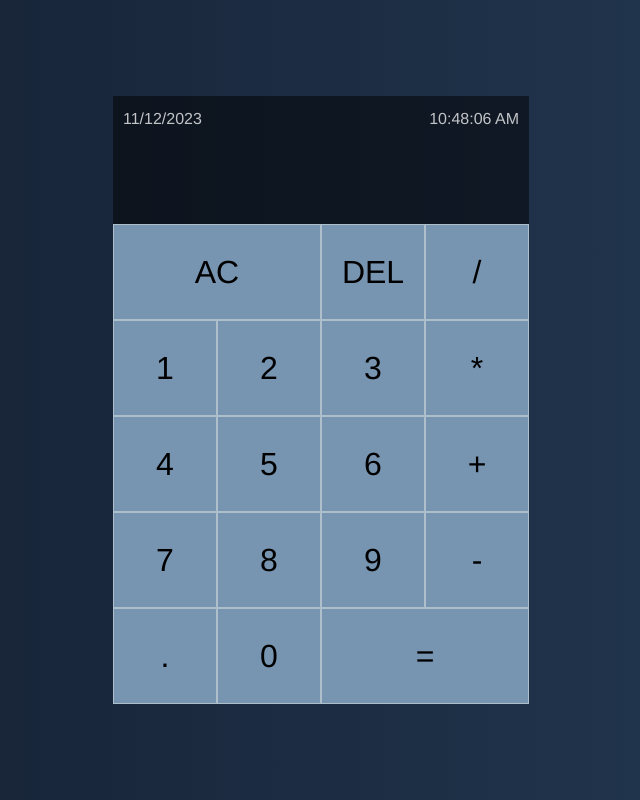
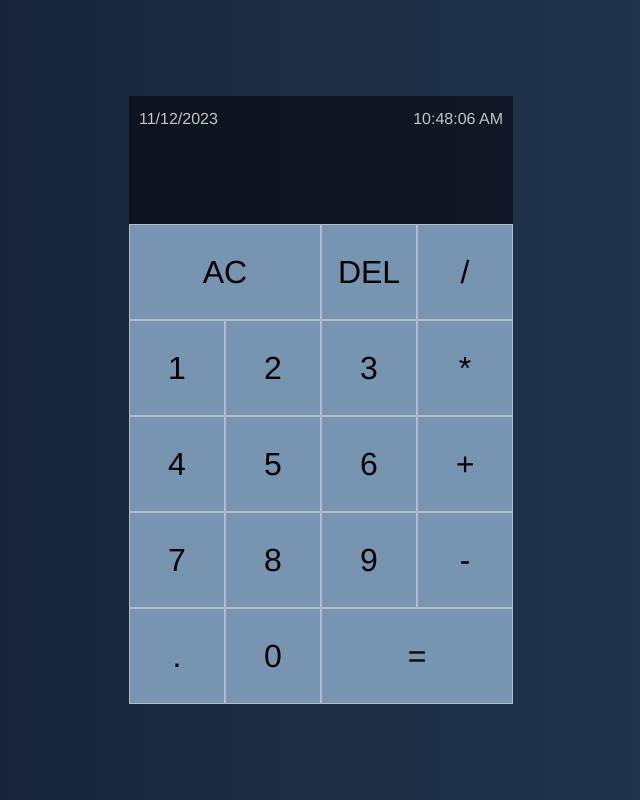
Before and after one commit to VictorWest/simple-calculator, a plain HTML site: page index.html in a window 1280 px wide. Shown: the whole page, without its empty margins (319-959 px from the left). Drawn offline with Linux system fonts and the light colour scheme.

Commit message:
Update styles.css

```diff
--- a/styles.css
+++ b/styles.css
@@ -13,7 +13,7 @@ body{
     align-content: center;
     min-height: 100vh;
     grid-template-rows: minmax(8rem, auto) repeat(5, 6rem);
-    grid-template-columns: repeat(4, 6.5rem);
+    grid-template-columns: repeat(4, 6rem);
 }
 .calculator-grid button{
     cursor: pointer;
```
